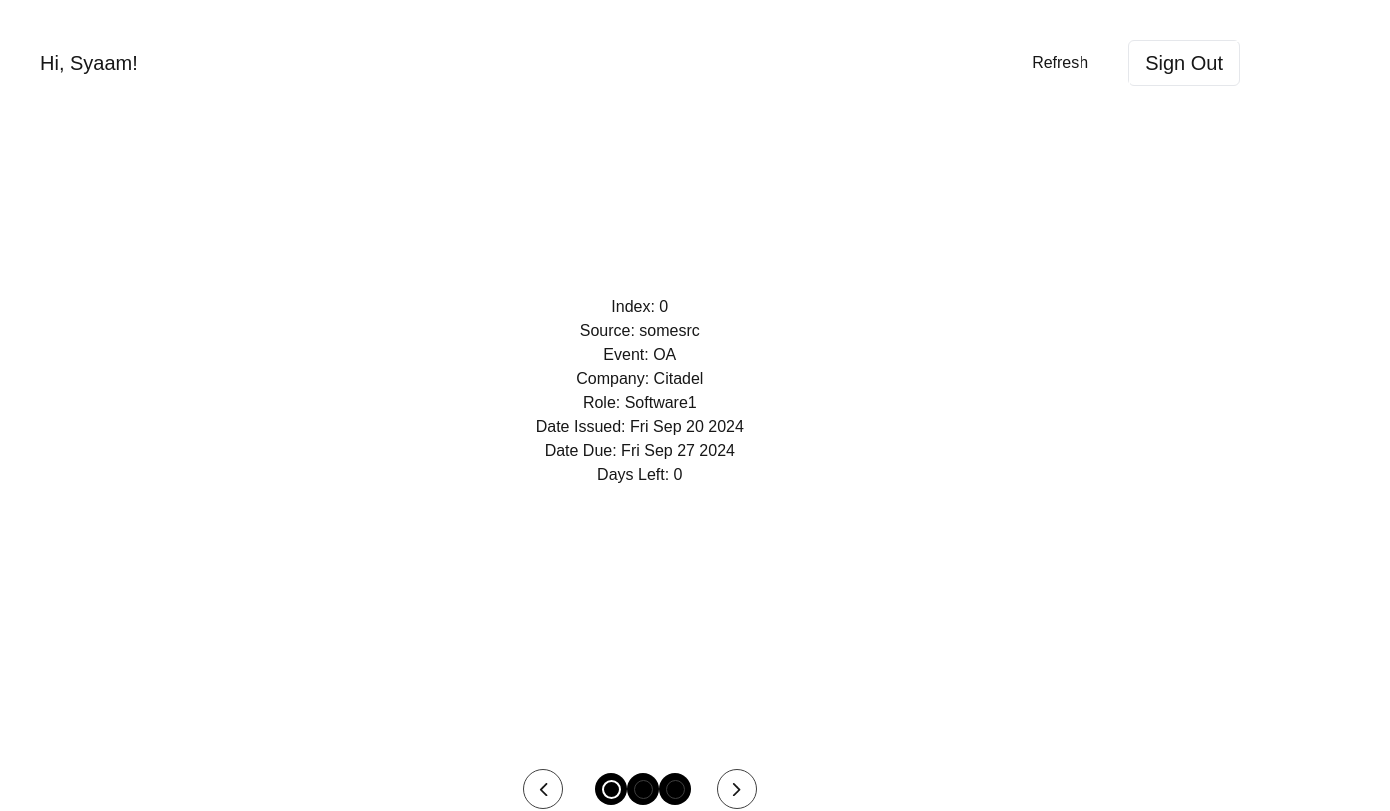
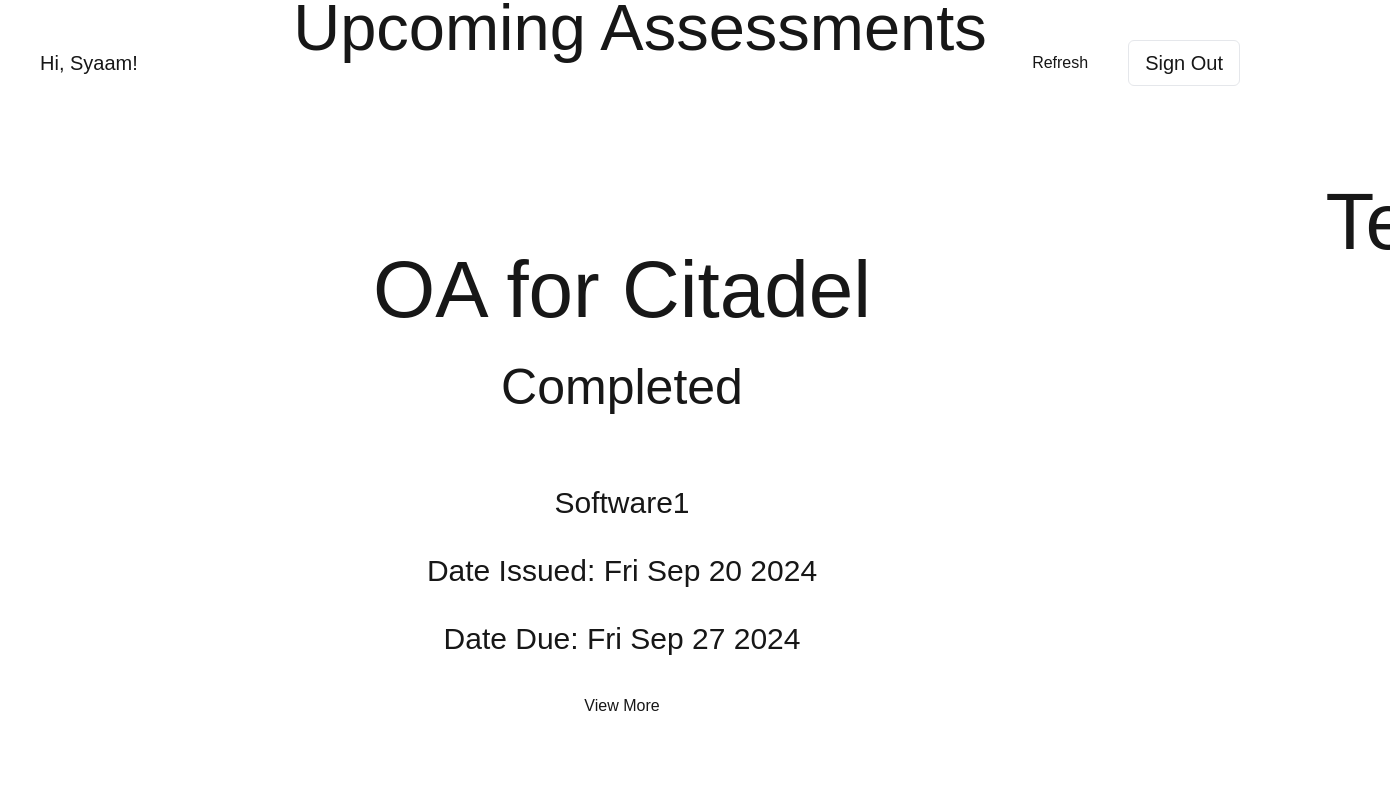
Before and after one commit to syaamkhandaker/offerly, a Next.js app: page /dashboard in a window 1280 px wide. Shown: the top 811 px of the page, 1390 px wide, since content can reach past the window. Built offline with nearby package versions, Linux system fonts and the light colour scheme.

Commit message:
Dashboard Additions

```diff
--- /dev/null
+++ b/src/app/dashboard/[id]/page.tsx
@@ -0,0 +1,97 @@
+"use client";
+import { usePathname } from "next/navigation";
+import Link from "next/link";
+import SignedInNav from "@/components/signedinnav";
+
+export default function DashBoardPage() {
+  const BackButton = () => {
+    const pathname = usePathname();
+    const backUrl = pathname.slice(0, pathname.lastIndexOf("/"));
+    return backUrl;
+  };
+
+  const resources = [
+    {
+      name: "Container With Most Water",
+      link: "https://leetcode.com/problems/container-with-most-water/description/",
+    },
+    {
+      name: "Remove Nth Node From End Of List",
+      link: "https://leetcode.com/problems/remove-nth-node-from-end-of-list/description/",
+    },
+    {
+      name: "Palindrome Partitioning",
+      link: "https://leetcode.com/problems/palindrome-partitioning/description/",
+    },
+    {
+      name: "Burst Balloons",
+      link: "https://leetcode.com/problems/palindrome-partitioning/description/",
+    },
+  ];
+
+  const backURL = BackButton();
+
+  const calculateDaysLeft = (dueDate: Date) => {
+    const currentDate = new Date();
+    const timeDifference = dueDate.getTime() - currentDate.getTime();
+    const daysLeft = Math.ceil(timeDifference / (1000 * 60 * 60 * 24));
+    return daysLeft;
+  };
+
+  //const daysLeft = calculateDaysLeft(prop.date_due);
+  //const daysLeftText = daysLeft <= 0 ? "Completed" : `${daysLeft}`;
+
+  return (
+    <div>
+      <div className="absolute top-10 w-full">
+        <SignedInNav name={"Syaam"} />
+      </div>
+      <div className="flex flex-col h-screen w-screen mt-24 p-10">
+        <Link href={backURL}>
+          <button>{"<-"} Back</button>
+        </Link>
+        <div className="flex flex-col items-center w-full">
+          <div className="text-[80px]">
+            {"OA"} for {"Citadel"}
+          </div>
+
+          <div className="flex flex-col justify-center items-center">
+            <div className="text-[120px]">{"29"}</div>
+            <div className="text-2xl">Days Left</div>
+          </div>
+          <div className="flex flex-col text-center mt-[60px] gap-8">
+            <div className="text-3xl">
+              <div>{"SWE"}</div>
+            </div>
+            <div className="text-3xl">
+              <div>Date Issued: {"Some issue date"}</div>
+            </div>
+            <div className="text-3xl">
+              <div>Date Due: {"Some due date"}</div>
+            </div>
+          </div>
+          <div className="flex flex-col justify-center items-center p-4 gap-6 mt-12">
+            <div className="text-center text-3xl">Suggested Resources: </div>
+            <div className="list-disc list-inside text-xl w-full flex flex-col text-center gap-6">
+              {resources.map((resource, index) => (
+                <Link
+                  key={index}
+                  href={resource.link}
+                  target="_blank"
+                  rel="noopener noreferrer"
+                >
+                  <div className="border border-white rounded-lg py-2 px-4 hover:bg-gray-200 hover:text-black transition">
+                    {resource.name}
+                  </div>
+                </Link>
+              ))}
+            </div>
+            <div className="text-[70px] border border-white h-48 flex justify-center items-center">
+              Some Text Editor
+            </div>
+          </div>
+        </div>
+      </div>
+    </div>
+  );
+}
--- a/src/app/dashboard/page.tsx
+++ b/src/app/dashboard/page.tsx
@@ -7,6 +7,8 @@
 import EmblaCarousel from "@/components/embalacarousel";
 
 interface SlideInfo {
+  name: string;
+  email: string;
   src: string;
   event: string;
   company: string;
@@ -23,6 +25,8 @@
 const Dashboard: React.FC<PropType> = (props) => {
   const tempInfo = [
     {
+      name: "Syaam1",
+      email: "Syaam1@gmail.com",
       src: "somesrc",
       event: "OA",
       company: "Citadel",
@@ -31,18 +35,22 @@
       date_due: new Date(2024, 8, 27, 10, 0, 0),
     },
     {
+      name: "Syaam2",
+      email: "Syaam2@gmail.com",
       src: "anothersrc",
       event: "Technical",
       company: "Amazon",
-      role: "Software1",
+      role: "Software2",
       date_issue: new Date(2024, 9, 20, 10, 0, 0),
       date_due: new Date(2024, 9, 25, 10, 0, 0),
     },
     {
+      name: "Syaam3",
+      email: "Syaam3@gmail.com",
       src: "yetanothersrc",
       event: "Behavioral",
       company: "Google",
-      role: "Software1",
+      role: "Software3",
       date_issue: new Date(2024, 10, 20, 10, 0, 0),
       date_due: new Date(2024, 10, 29, 10, 0, 0),
     },
@@ -54,8 +62,13 @@
       <div className="absolute top-10 w-full">
         <SignedInNav name={userName} />
       </div>
-      <div className="flex flex-col gap-10 justify-center items-center h-screen w-screen">
-        <EmblaCarousel slides={tempInfo} options={OPTIONS} />
+      <div className="flex flex-col justify-center items-center h-screen w-screen">
+        <div className="text-center text-[65px] mt-[75px]">
+          Upcoming Assessments
+        </div>
+        <div className="">
+          <EmblaCarousel slides={tempInfo} options={OPTIONS} />
+        </div>
       </div>
     </div>
   );
--- a/src/components/dashboardcard/dashboardcard.tsx
+++ b/src/components/dashboardcard/dashboardcard.tsx
@@ -1,5 +1,9 @@
+import Link from "next/link";
+
 export default function DashboardCard(prop: {
   i: number;
+  name: string;
+  email: string;
   src: string;
   event: string;
   company: string;
@@ -10,21 +14,42 @@
   const calculateDaysLeft = (dueDate: Date) => {
     const currentDate = new Date();
     const timeDifference = dueDate.getTime() - currentDate.getTime();
-    const daysLeft = Math.ceil(timeDifference / (1000 * 60 * 60 * 24)); // Convert milliseconds to days
+    const daysLeft = Math.ceil(timeDifference / (1000 * 60 * 60 * 24));
     return daysLeft;
   };
 
   const daysLeft = calculateDaysLeft(prop.date_due);
+  const daysLeftText = daysLeft <= 0 ? "Completed" : `${daysLeft}`;
+
   return (
-    <div className="border border-white p-10 rounded-lg flex justify-center items-center flex-col h-[700px] w-full">
-      <div>Index: {prop.i}</div>
-      <div>Source: {prop.src}</div>
-      <div>Event: {prop.event}</div>
-      <div>Company: {prop.company}</div>
-      <div>Role: {prop.role}</div>
-      <div>Date Issued: {prop.date_issue.toDateString()}</div>
-      <div>Date Due: {prop.date_due.toDateString()}</div>
-      <div>Days Left: {daysLeft}</div>
+    <div className="border border-white p-10 rounded-lg flex justify-center items-center flex-col h-[700px] w-[1000px]">
+      <div className="text-[80px]">
+        {prop.event} for {prop.company}
+      </div>
+      {daysLeftText === "Completed" ? (
+        <div className="text-[50px]">{daysLeftText}</div>
+      ) : (
+        <div className="flex flex-col justify-center items-center">
+          <div className="text-[120px]">{daysLeftText}</div>
+          <div className="text-2xl">Days Left</div>
+        </div>
+      )}
+      <div className="flex flex-col text-center mt-[60px] gap-8">
+        <div className="text-3xl">
+          <div>{prop.role}</div>
+        </div>
+        <div className="text-3xl">
+          <div>Date Issued: {prop.date_issue.toDateString()}</div>
+        </div>
+        <div className="text-3xl">
+          <div>Date Due: {prop.date_due.toDateString()}</div>
+        </div>
+        <Link href={`/dashboard/${prop.i}`}>
+          <button className="border border-white px-2 py-1 rounded-lg">
+            View More
+          </button>
+        </Link>
+      </div>
     </div>
   );
 }
--- a/src/components/embalacarousel/index.tsx
+++ b/src/components/embalacarousel/index.tsx
@@ -10,6 +10,8 @@
 import DashboardCard from "../dashboardcard/dashboardcard";
 
 interface SlideInfo {
+  name: string;
+  email: string;
   src: string;
   event: string;
   company: string;
```
